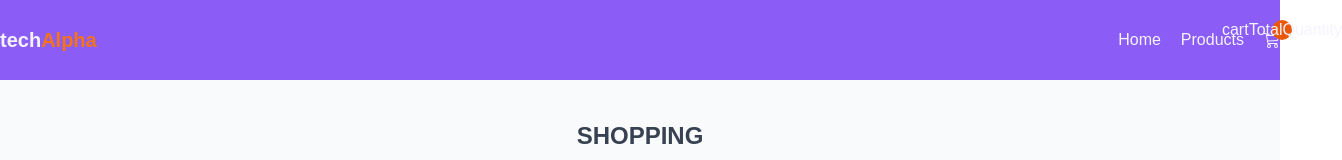
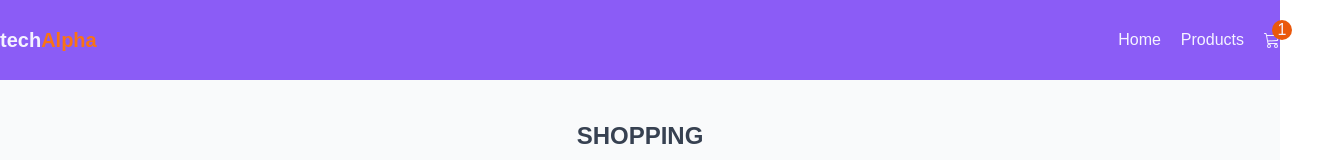
Before and after one commit to Rafiul29/tech-alpha-client, a React (Create React App) app: page /cart in a window 1280 px wide. Shown: the top 160 px of the page, 1342 px wide, since content can reach past the window. Built offline with nearby package versions, Linux system fonts and the light colour scheme; no server answers.

Commit message:
Navbar active class added

```diff
--- a/src/App.js
+++ b/src/App.js
@@ -9,10 +9,17 @@ import Cart from './pages/Cart'
 
 
 const App = () => {
+
+  const isNavActiveStyles=({isActive})=>{
+    return {
+      color: isActive ? "#f97316":null,
+    };
+  }
+
   return (
    <>
     <div className='app min-h-screen bg-gray-50 text-gray-700'>
-        <Navbar/>
+        <Navbar  isNavActiveStyles={isNavActiveStyles}/>
         <Routes>
           <Route path='/' element={<Home/>}/>
           <Route path='/products' element={<Products/>}/>
--- a/src/components/Navbar.js
+++ b/src/components/Navbar.js
@@ -1,34 +1,38 @@
-import React from 'react'
-import { Link } from 'react-router-dom'
-import { BsCart3 } from 'react-icons/bs'
-import { useSelector } from 'react-redux'
+import React from "react";
+import { Link,NavLink } from "react-router-dom";
+import { BsCart3 } from "react-icons/bs";
 
 
-const Navbar = () => {
-
-
+const Navbar = ({ isNavActiveStyles }) => {
   return (
-    <div className='navbar-bg  bg-violet-500 text-violet-50 h-20  flex justify-center items-center'>
-      <div className='navbar container  mx-auto flex justify-between items-center'>
-        <div className='left'>
-          <span className='text-xl font-bold '>tech
-          <span className='text-orange-500'>Alpha</span></span>
-      </div>
-        <div className='right flex items-center gap-5'>
-          <Link to="/" className='nav-link'>Home</Link>
-          <Link to="/products" className='nav-link  '>Products</Link>
+    <div className="navbar-bg  bg-violet-500 text-violet-50 h-20  flex justify-center items-center">
+      <div className="navbar container  mx-auto flex justify-between items-center">
+        <div className="left">
+          <span className="text-xl font-bold ">
+            tech
+            <span className="text-orange-500">Alpha</span>
+          </span>
+        </div>
+        <div className="right flex items-center gap-5">
+          <NavLink to="/" className="nav-link" style={isNavActiveStyles} >
+            Home
+          </NavLink>
+          <NavLink to="/products" className="nav-link"style={isNavActiveStyles} >
+            Products
+          </NavLink>
           <Link to="/cart">
-            <span className='cart-icons relative'>
+            <span className="cart-icons relative">
               <BsCart3 />
-              <span className='cart-counter absolute -top-3 -right-3 text-x5 bg-orange-600 h-5 w-5 rounded-full flex items-center justify-center font-me'> cartTotalQuantity</span>
+              <span className="cart-counter absolute -top-3 -right-3 text-x5 bg-orange-600 h-5 w-5 rounded-full flex items-center justify-center font-me">
+                {" "}
+                1
+              </span>
             </span>
-
           </Link>
         </div>
       </div>
+    </div>
+  );
+};
 
-    </div>
-  )
-}
-
-export default Navbar
+export default Navbar;
```
